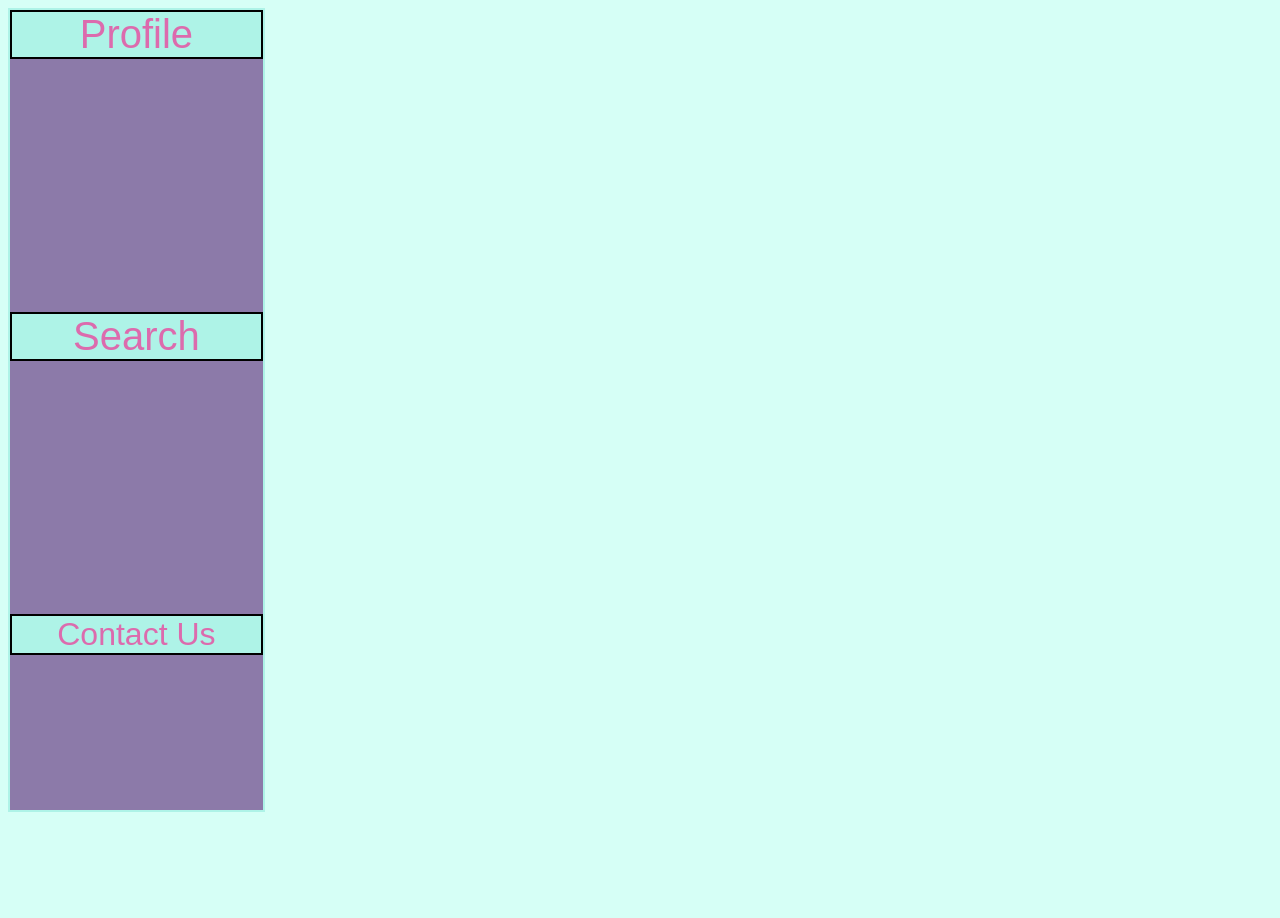
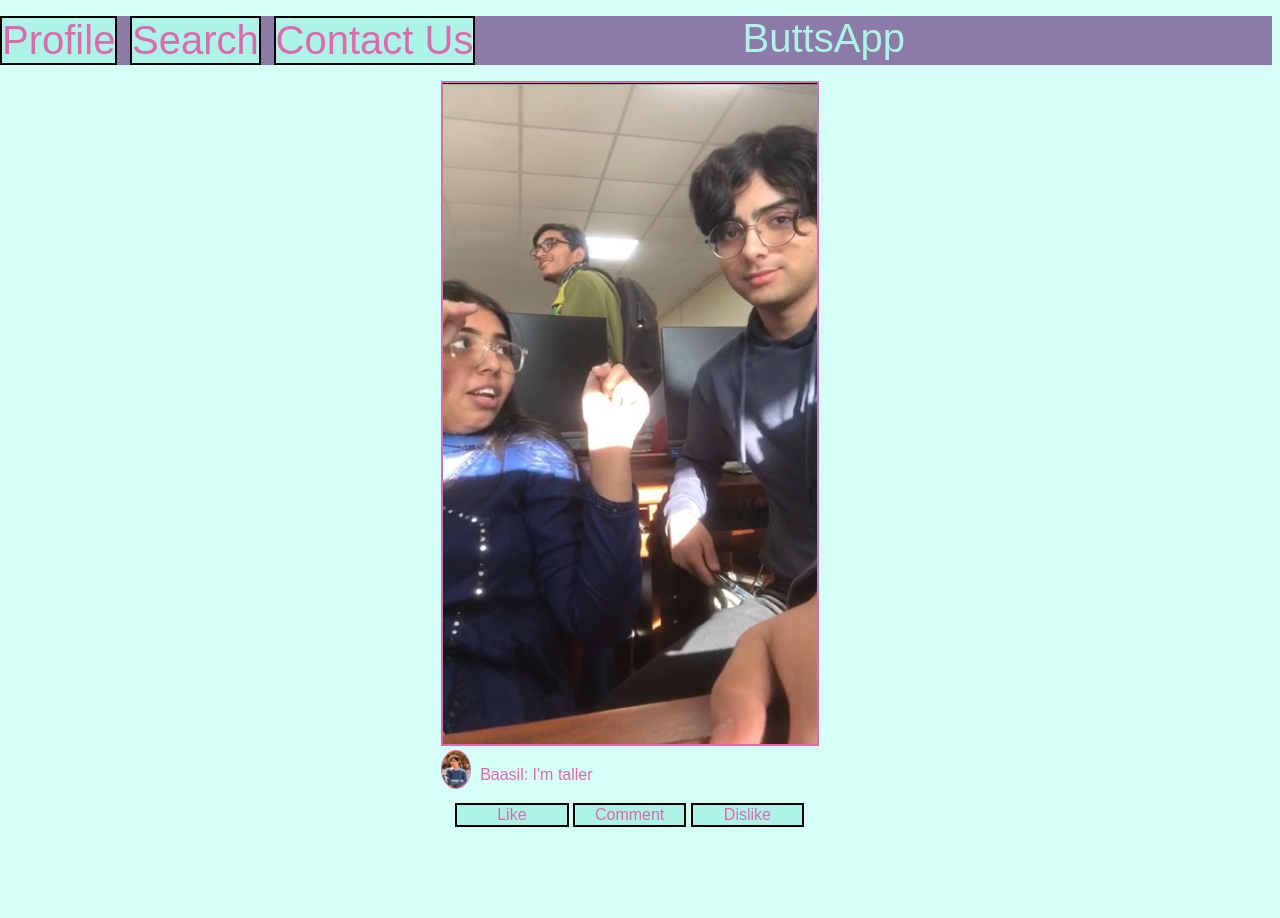
Before and after one commit to Baastheglass/Buttsapp, a plain HTML site: page main.html in a window 1280 px wide. Shown: the top 918 px of the page. Before the commit the page ends 820 px from the top, so only its background shows below. Drawn offline with Linux system fonts and the light colour scheme; a web font is replaced by a local one.

Commit message:
worked on main page, comments, and working on search

```diff
--- /dev/null
+++ b/commentStyle.css
@@ -0,0 +1,53 @@
+body
+{
+    background-color: #AEF3E7;
+    color: #DC6BAD;
+    font-family: 'Dangrek', sans-serif;
+    font-family: 'Press Start 2P', system-ui;
+    font-family: 'Sixtyfour', sans-serif;
+    text-align:center;
+}
+input
+{
+    font-family: 'Dangrek', sans-serif;
+    font-family: 'Press Start 2P', system-ui;
+    font-family: 'Sixtyfour', sans-serif;
+}
+button
+{
+    font-family: 'Dangrek', sans-serif;
+    font-family: 'Press Start 2P', system-ui;
+    font-family: 'Sixtyfour', sans-serif;
+}
+.comment
+{
+    width: 100vh;
+    display: flex;
+    flex-direction: row;
+    justify-content: flex-start;
+    align-items: center;
+    margin-top:5%;
+}
+.pfp, p
+{
+    border-radius: 50%;
+    width: 5%;
+    display: inline-flex;
+}
+#input
+{
+    position:absolute;
+    bottom: 0;
+    margin-bottom: 1.5%;
+}
+p,button,input
+{
+    font-size: 1.5rem;
+}
+#back
+{
+    position:absolute;
+    top:0;
+    left:0;
+    margin-top:1.25%;
+}
--- a/main.html
+++ b/main.html
@@ -20,7 +20,46 @@
             <div id = "option3" class = "options">
                 <li>Contact Us</li>
             </div>
+            <li id = "webName">ButtsApp</li>
         </ul>
     </nav>
+    <div clas = "feed">
+        <div class = "post">
+            <div class = "picture">
+                <img src = "./post2.jpg">
+            </div>
+            <div class = "caption">
+                <img class = "pfp" src = "./pfp1.jpg"/>
+                <p class = "caption">Baasil: I'm taller</p>
+            </div>
+            <button class = "postButton">Like</button>
+            <a href = "./comments.html"><button class = "postButton">Comment</button></a>
+            <button class = "postButton">Dislike</button>
+        </div>
+        <div class = "post">
+            <div class = "picture">
+                <img src = "./post3.jpg">
+            </div>
+            <div class = "caption">
+                <img class = "pfp" src = "./pfp2.jpg"/>
+                <p class = "caption">Hafsa: I think I'm taller (but I'm wrong)</p>
+            </div>
+            <button class = "postButton">Like</button>
+            <a href = "./main.html"><button class = "postButton">Comment</button></a>
+            <button class = "postButton">Dislike</button>
+        </div>
+        <div class = "post">
+            <div class = "picture">
+                <img src = "./post4.jpg">
+            </div>
+            <div class = "caption">
+                <img class = "pfp" src = "./pfp1.jpg"/>
+                <p class = "caption">Baasil: Dustbin</p>
+            </div>
+            <button class = "postButton">Like</button>
+            <a href = "./main.html"><button class = "postButton">Comment</button></a>
+            <button class = "postButton">Dislike</button>
+        </div>
+    </div>
 </body>
 </html>
--- a/mainstyles.css
+++ b/mainstyles.css
@@ -8,39 +8,95 @@ body
     font-family: 'Press Start 2P', system-ui;
     font-family: 'Sixtyfour', sans-serif;
     text-align:center;
+    margin-top: 0%;
+    margin-left: 0%;
+    padding-top: 0px;
 }
-nav
+nav > ul
 {
     display: flex;
     flex-direction: row;
+    list-style: none;
+    background-color: #8C7AA9;
     width: 100%;
-}
-ul
-{
-    list-style: none;
-    margin: 0;
-    padding: 0;
-    width: 20%;
-    height: 100vh;
-    background-color: #8C7AA9;
-    border: solid 2px;
+    padding:0px;
 }
 li
 {
-    background-color: #AEF3E7;
     font-size: 2.5rem;
 }
-#option3 > li
+.options
 {
-    font-size: 2rem;
+    border: 2px solid black;
+    background-color: #AEF3E7;
+    text-align:center;
+}
+#option1
+{
+    margin-left: 0%;
 }
 div
 {
-    margin-bottom: 100%;
-    border: solid 2px black;
     color: #DC6BAD;
+    margin-right: 1%;
 }
 .options:hover
 {
-    border: solid 5px floralwhite;
+    border: solid 2px floralwhite;
 }
+.feed
+{
+    width: 100%;
+    height: 100%;
+}
+.post
+{
+    width: 30%;
+    height: 30%;
+    margin: 0 auto;
+    margin-bottom: 7.5%;
+}
+.picture > img
+{
+    width: 100%;
+    border: solid 2px;
+    height: 100%;
+}
+.caption
+{
+    display: flex;
+    flex-direction: row;
+    align-items: left;
+    justify-content: left;
+    margin-left: 0%;
+    margin-bottom: 2.5%;
+}
+.pfp
+{
+    width: 7.5%;
+    height: 5%;
+    border-radius: 50%;
+    border: solid 1px;
+    margin-right: 2.5%;
+}
+.postButton
+{
+    width: 30%;
+    border: 2px solid black;
+    background-color: #AEF3E7;
+    color: #DC6BAD;
+    text-align:center;
+    font-family: 'Dangrek', sans-serif;
+    font-family: 'Press Start 2P', system-ui;
+    font-family: 'Sixtyfour', sans-serif;
+    font-size: 1rem;
+}
+.postButton:hover
+{
+    border: solid 2px floralwhite;
+}
+#webName
+{
+    margin-left: 20%;
+    /* text-align: left; */
+}
--- /dev/null
+++ b/searchStyle.css
@@ -0,0 +1,9 @@
+body
+{
+    display: flex;
+    flex-direction: row;
+}
+button, input
+{
+    display: inline-flex;
+}
```
Also changed, not shown: comments.html (added, +30 -0 lines), search.html (added, +16 -0 lines), pfp1.jpg (added), pfp2.jpg (added), post1.jpg (added), post2.jpg (added), post3.jpg (added), post4.jpg (added).
